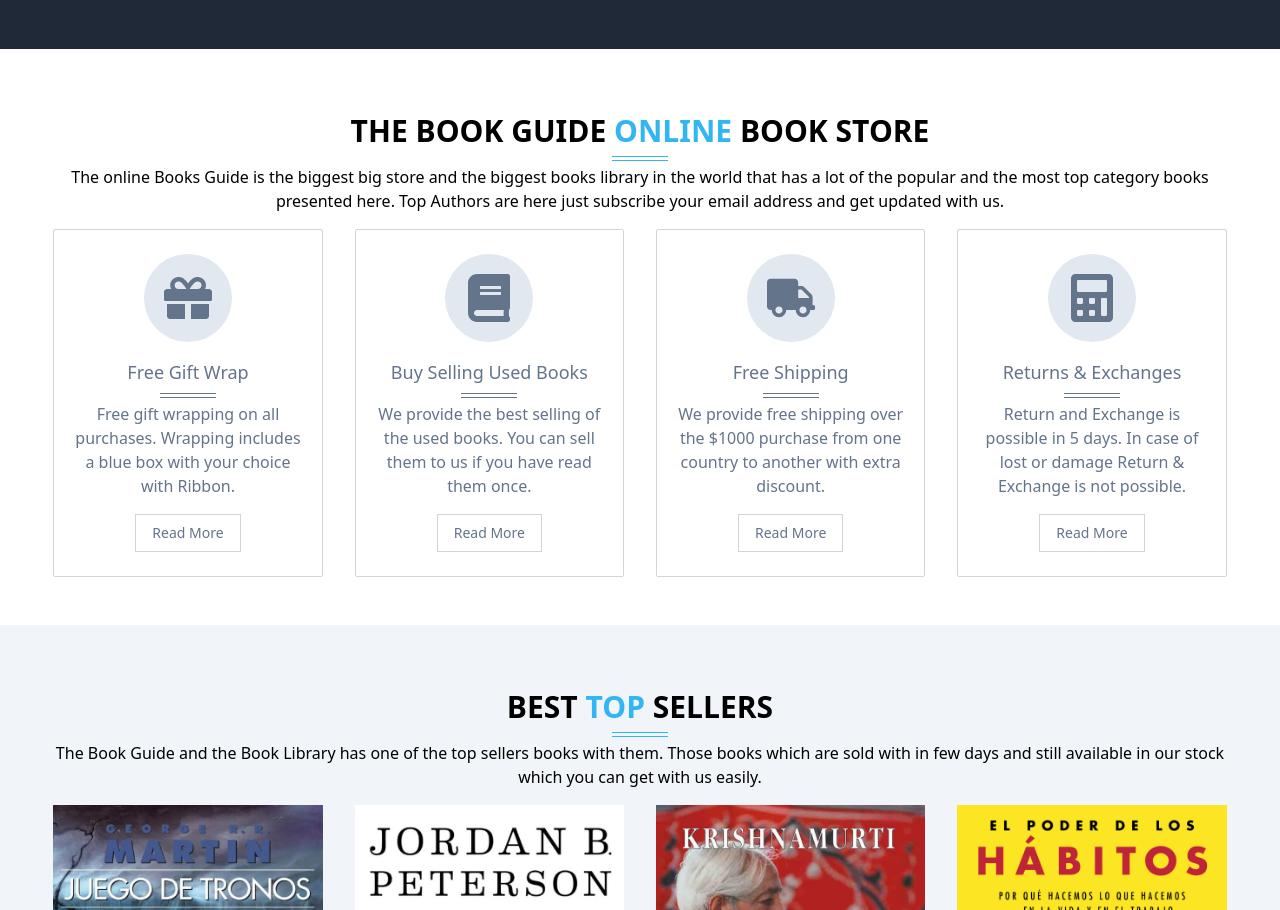
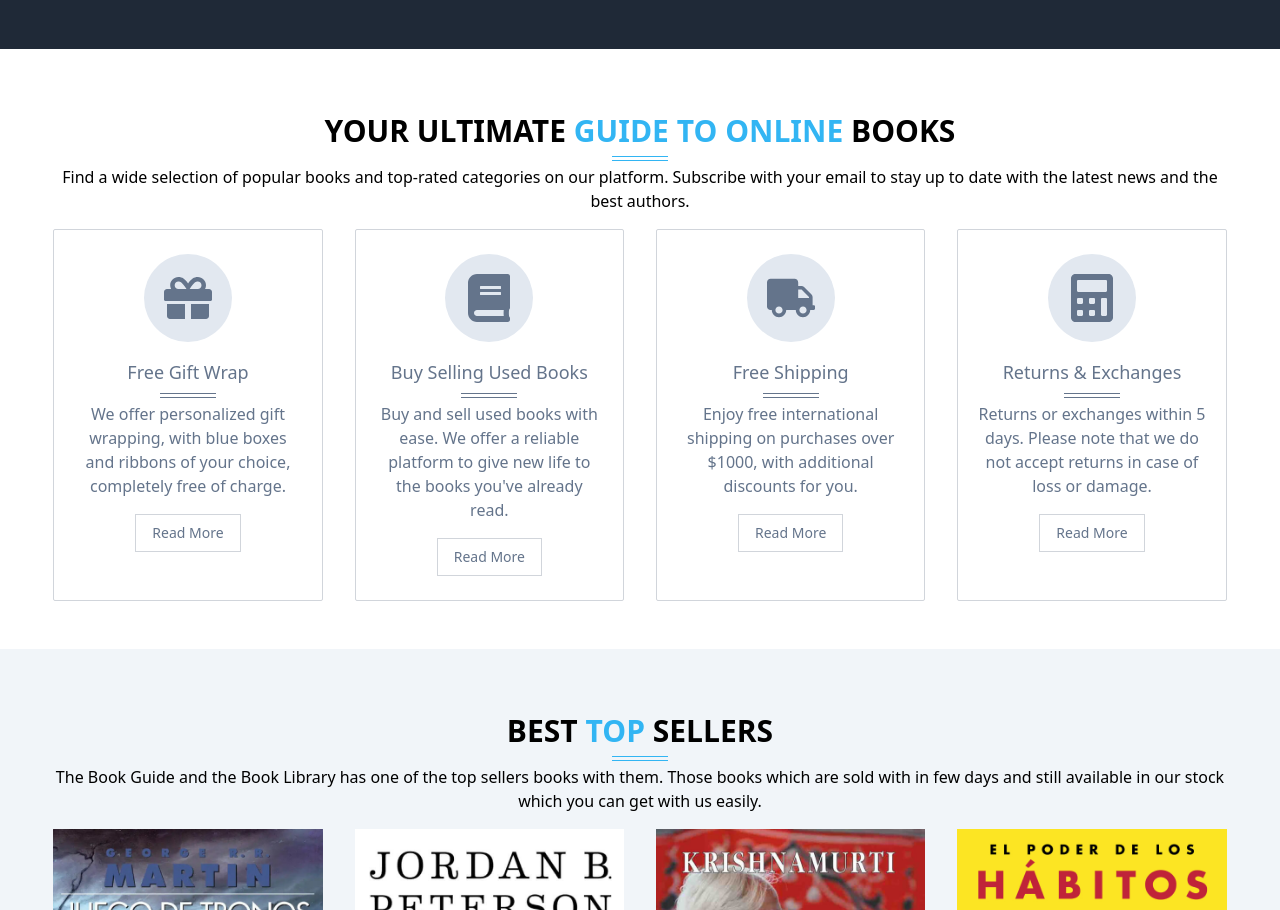
Before and after one commit to emmanuel-cruz-dev/literarium, a React (Vite) app: page / in a window 1280 px wide. Shown: the part 905-1815 px from the top of the page. Built offline with nearby package versions, Linux system fonts and the light colour scheme.

Commit message:
contenido de cardItems en MainCards modificado

```diff
--- a/src/components/MainCards.tsx
+++ b/src/components/MainCards.tsx
@@ -5,29 +5,25 @@ const cardItems = [
     icon: FaGift,
     title: "Free Gift Wrap",
     description:
-      "Free gift wrapping on all purchases. Wrapping includes a blue box with your choice with Ribbon.",
-    link: "#",
+      "We offer personalized gift wrapping, with blue boxes and ribbons of your choice, completely free of charge.",
   },
   {
     icon: FaBook,
     title: "Buy Selling Used Books",
     description:
-      "We provide the best selling of the used books. You can sell them to us if you have read them once.",
-    link: "#",
+      "Buy and sell used books with ease. We offer a reliable platform to give new life to the books you've already read.",
   },
   {
     icon: FaTruck,
     title: "Free Shipping",
     description:
-      "We provide free shipping over the $1000 purchase from one country to another with extra discount.",
-    link: "#",
+      "Enjoy free international shipping on purchases over $1000, with additional discounts for you.",
   },
   {
     icon: FaCalculator,
     title: "Returns & Exchanges",
     description:
-      "Return and Exchange is possible in 5 days. In case of lost or damage Return & Exchange is not possible.",
-    link: "#",
+      "Returns or exchanges within 5 days. Please note that we do not accept returns in case of loss or damage.",
   },
 ];
 
@@ -47,7 +43,7 @@ const CardArticle = () => {
           </h3>
           <p>{item.description}</p>
           <a
-            href={item.link}
+            href="#"
             className="text-sm border border-gray-300 py-2 px-4 hover:bg-white hover:border-white hover:text-gray-600"
           >
             Read More
@@ -63,14 +59,13 @@ const MainCards = () => {
     <section className="main-cards w-11/12 mx-auto py-12" id="main-cards">
       <div className="flex flex-col gap-4 justify-center items-center text-center py-4">
         <h2 className="uppercase font-bold text-3xl section__title">
-          The Book guide <span className="text__accent-color">online</span> book
-          store
+          Your Ultimate{" "}
+          <span className="text__accent-color">Guide to Online</span> Books
         </h2>
         <p>
-          The online Books Guide is the biggest big store and the biggest books
-          library in the world that has a lot of the popular and the most top
-          category books presented here. Top Authors are here just subscribe
-          your email address and get updated with us.
+          Find a wide selection of popular books and top-rated categories on our
+          platform. Subscribe with your email to stay up to date with the latest
+          news and the best authors.
         </p>
       </div>
       <article>
```
